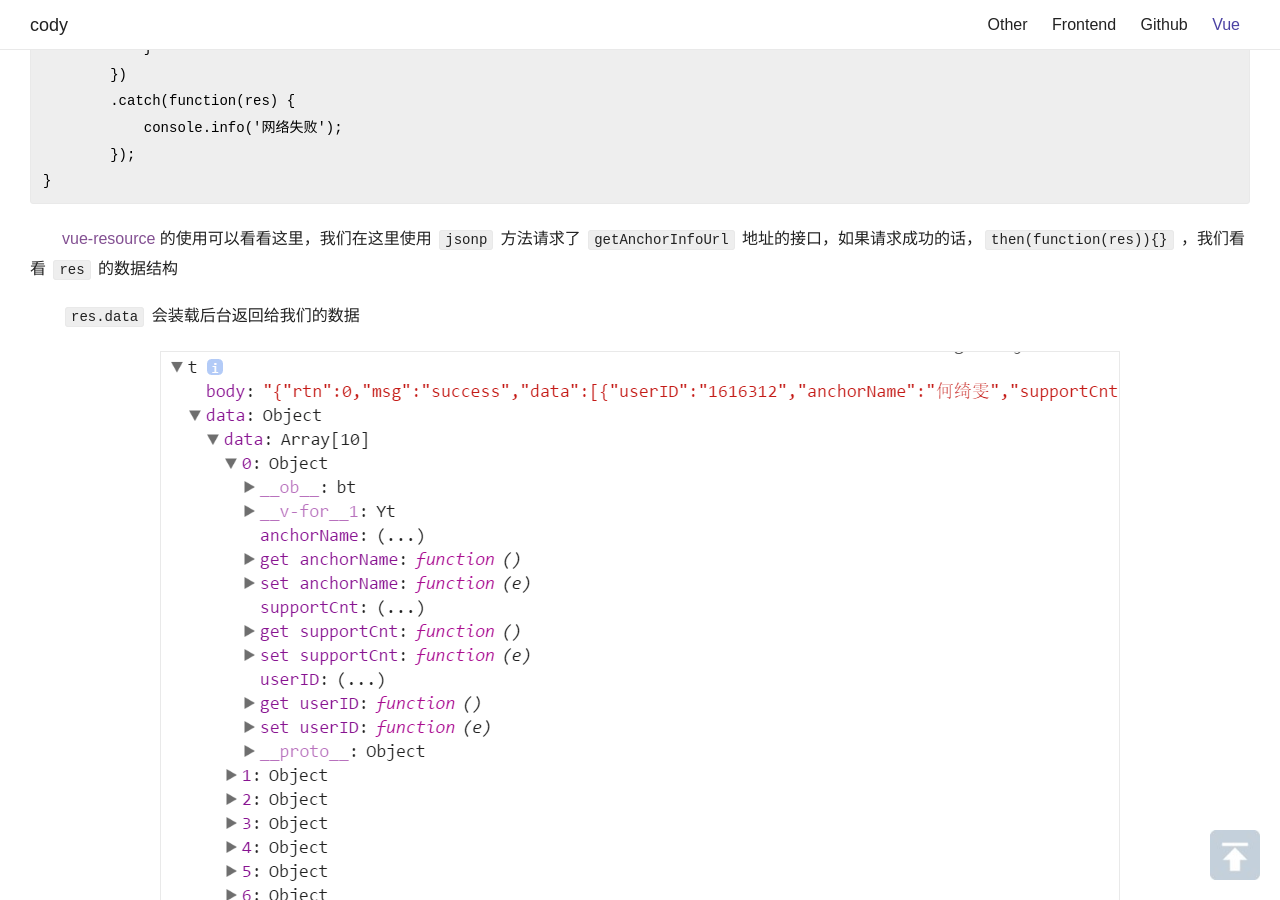
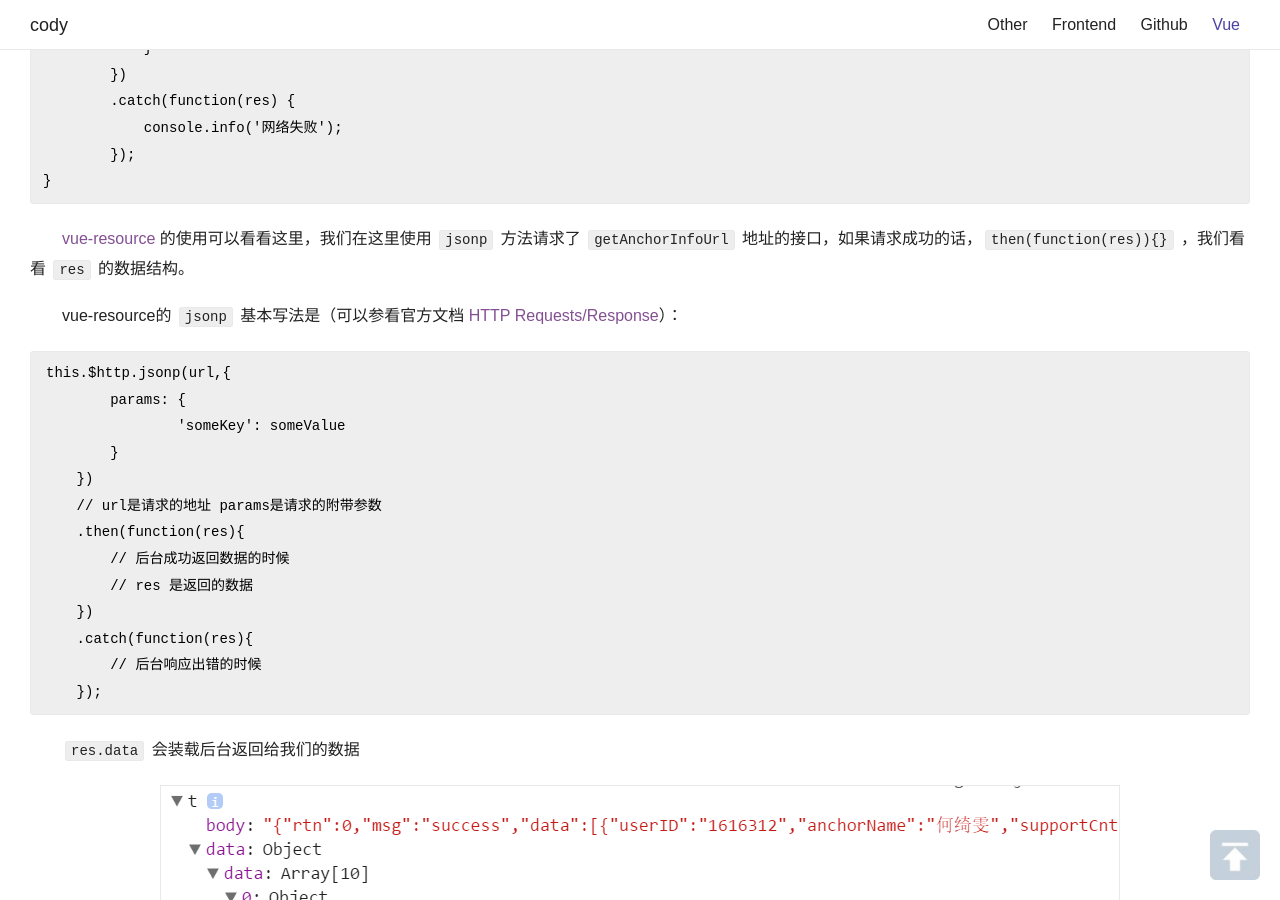
Before and after one commit to cody1991/cody1991.github.io, a Jekyll site: the page built from _posts/2016-08-30-a-simple-vue-guide.md, in a window 1280 px wide and 900 px high, scrolled down 7420 px. Built offline with Jekyll 4.4.1, drawn with Linux system fonts in a browser that asks for light colours; nearby versions of some CDN libraries; comment, search, counter and statistics services are not loaded.

Commit message:
vue guide 增加 vue-resource 使用说明

```diff
--- a/_posts/2016-08-30-a-simple-vue-guide.md
+++ b/_posts/2016-08-30-a-simple-vue-guide.md
@@ -202,7 +202,23 @@ category: vue
             });
     }
 
-[vue-resource](https://github.com/vuejs/vue-resource) 的使用可以看看这里，我们在这里使用 `jsonp` 方法请求了 `getAnchorInfoUrl` 地址的接口，如果请求成功的话，`then(function(res)){}` ，我们看看 `res` 的数据结构
+[vue-resource](https://github.com/vuejs/vue-resource) 的使用可以看看这里，我们在这里使用 `jsonp` 方法请求了 `getAnchorInfoUrl` 地址的接口，如果请求成功的话，`then(function(res)){}` ，我们看看 `res` 的数据结构。
+
+vue-resource的 `jsonp` 基本写法是（可以参看官方文档 [HTTP Requests/Response](https://github.com/vuejs/vue-resource/blob/master/docs/http.md)）：
+
+    this.$http.jsonp(url,{
+            params: {
+                    'someKey': someValue
+            }
+        })
+        // url是请求的地址 params是请求的附带参数
+        .then(function(res){
+            // 后台成功返回数据的时候
+            // res 是返回的数据
+        })
+        .catch(function(res){
+            // 后台响应出错的时候
+        });
 
 `res.data` 会装载后台返回给我们的数据
 
--- a/source/2016.08.30/vue-guide/js/guide.js
+++ b/source/2016.08.30/vue-guide/js/guide.js
@@ -47,7 +47,7 @@ window.onload = function() {
             getAnchorInfo: function() {
                 this.$http.jsonp(this.getAnchorInfoUrl)
                     .then(function(res) {
-                        console.log(res);
+                        console.log(res.data);
                         var rtnData = res.data;
                         if (rtnData.rtn == 0) {
                             this.$set('anchorInfo', rtnData.data);
```
